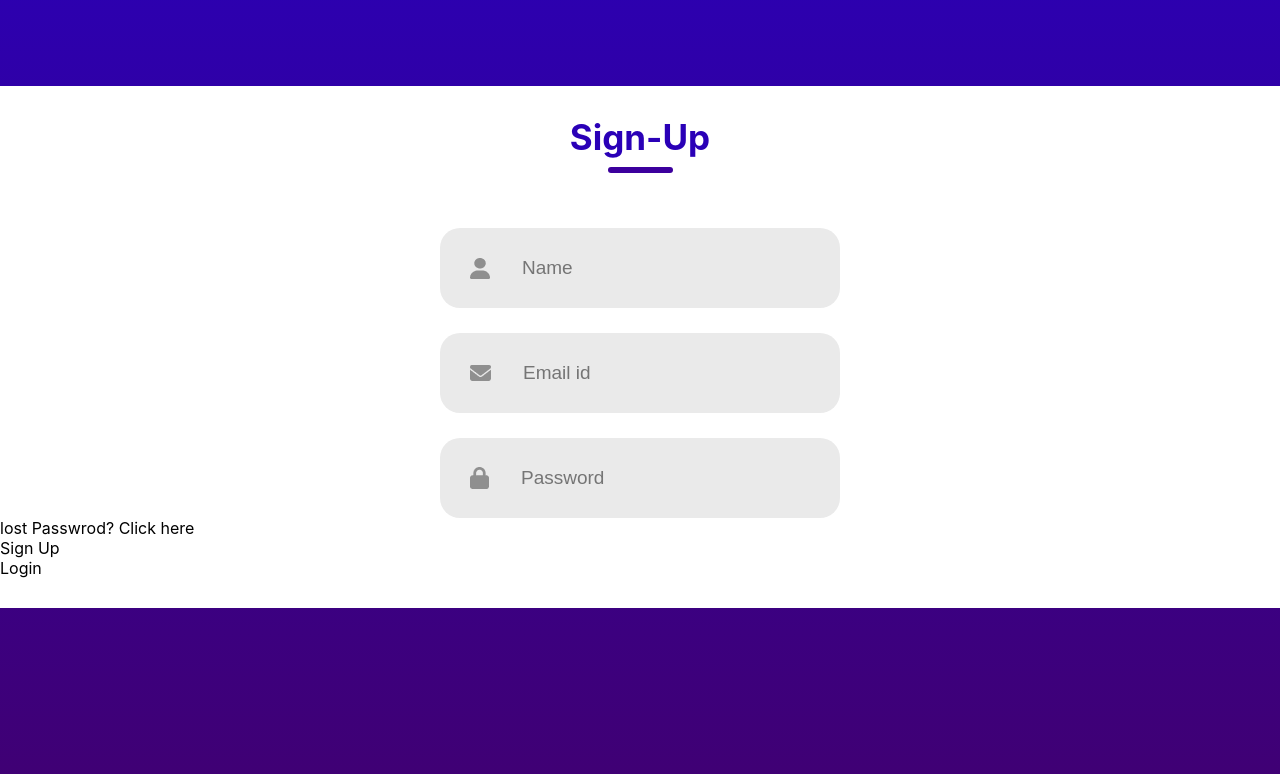
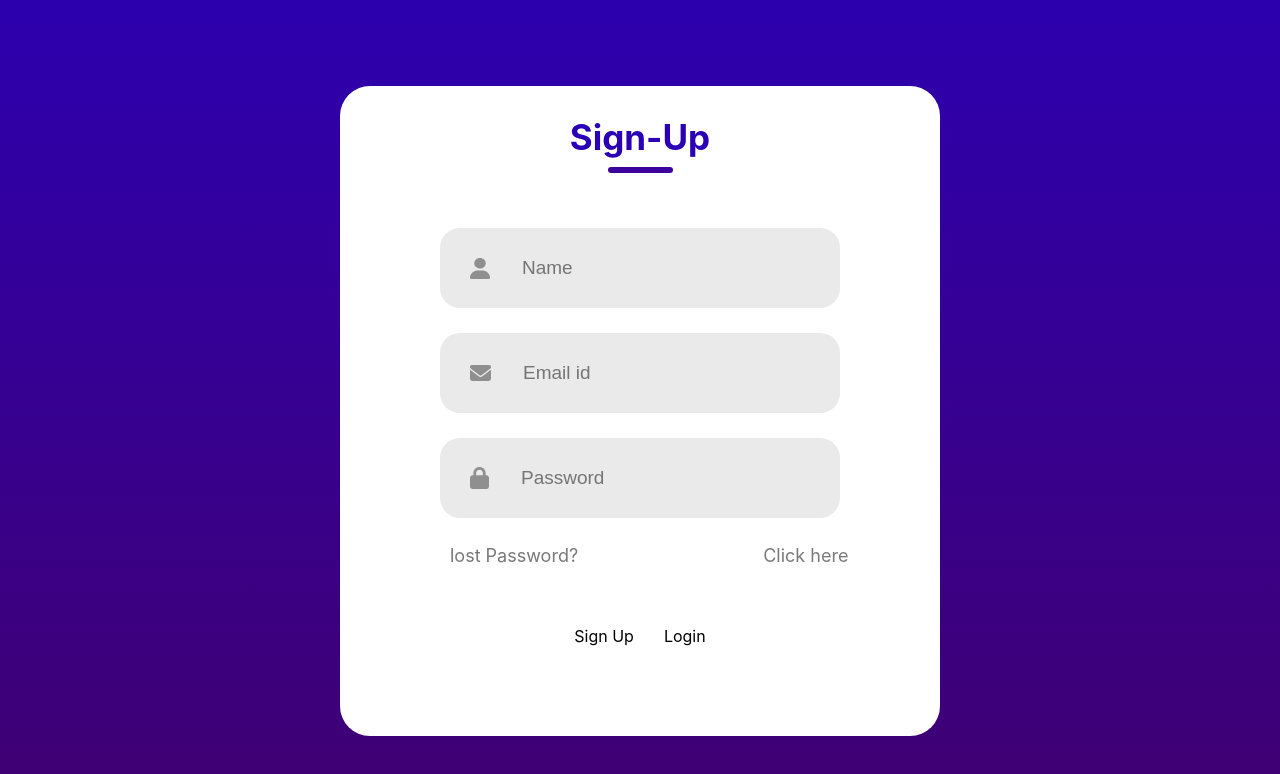
Before and after one commit to RamadanDY/login-signup-React, a React (Create React App) app: page / in a window 1280 px wide. Shown: the part 114-888 px from the top of the page. Built offline with nearby package versions, Linux system fonts and the light colour scheme.

Commit message:
added some more styles to it

```diff
--- a/src/Components/Signup-Login/LoginSignup.css
+++ b/src/Components/Signup-Login/LoginSignup.css
@@ -4,7 +4,9 @@
   flex-direction: column;
   margin: auto;
   margin-top: 200px;
+  width: 600px;
   background: white;
+  border-radius: 30px;
   padding-bottom: 30px;
 }
 .header {
@@ -59,3 +61,32 @@
   color: #797979;
   font-size: 19px;
 }
+
+.forgot-password {
+  /* display: flex;
+  align-item: center;
+  margin: auto; */
+  padding-left: 110px;
+  margin-top: 27px;
+  color: #797979;
+  font-size: 18px;
+}
+
+.forgot-password span {
+  cursor: pointer;
+  color: #797979;
+  /* font-size: 10px; */
+  font-weight: 20px;
+  padding-left: 180px;
+}
+
+.submit-container {
+  display: flex;
+  gap: 30px;
+  margin: 60px auto;
+}
+
+.submit {
+  display: flex;
+  justify-content: center;
+}
--- a/src/Components/Signup-Login/LoginSignup.jsx
+++ b/src/Components/Signup-Login/LoginSignup.jsx
@@ -25,7 +25,7 @@ export const LoginSignup = () => {
                 <input type="password" placeholder='Password' />
             </div>
         </div>
-        <div className="forgot-password">lost Passwrod? <span>Click here</span></div>
+        <div className="forgot-password">lost Password? <span>Click here</span></div>
         <div className="submit-container">
             <div className="submit">Sign Up</div>
             <div className="submit">Login</div>
```
